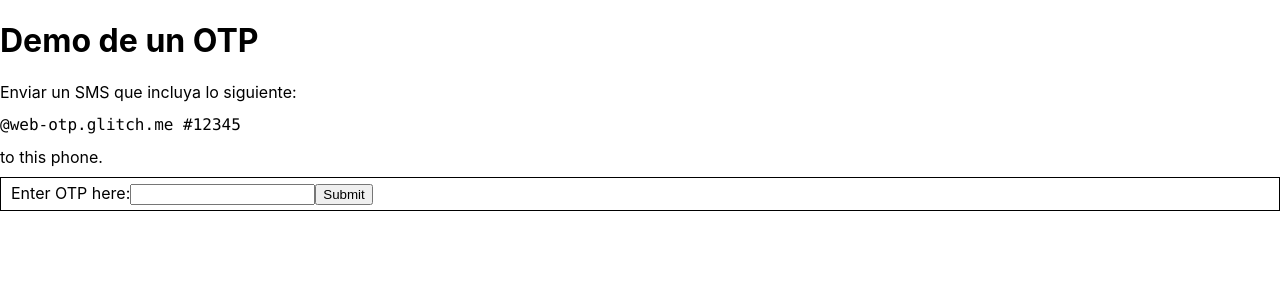
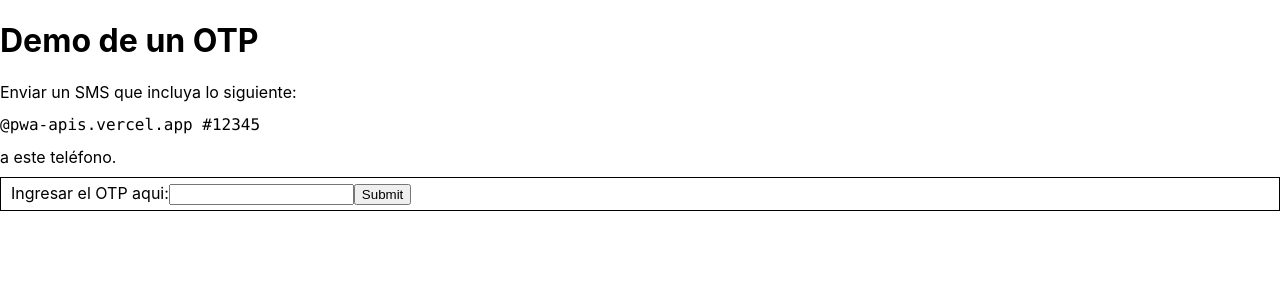
Before and after one commit to chicus12/pwa-apis, a React (Create React App) app: page / in a window 1280 px wide. Shown: the top 300 px of the page. Built offline with nearby package versions, Linux system fonts and the light colour scheme.

Commit message:
se cambia algunos textos

```diff
--- a/src/SMS-receiver.js
+++ b/src/SMS-receiver.js
@@ -6,13 +6,12 @@ export default function SMSReceiver() {
       </h1>
       <div>
         Enviar un SMS que incluya lo siguiente:
-        <pre><code>@web-otp.glitch.me #12345</code></pre>
-        {' '}
-        to this phone.
+        <pre><code>@pwa-apis.vercel.app #12345</code></pre>
+        a este teléfono.
       </div>
       <div style={{ border: '1px solid', padding: '5px 10px', margin: '10px 0' }}>
         <form action="/post" method="post">
-          Enter OTP here:
+          Ingresar el OTP aqui:
           <input type="text" autoComplete="one-time-code" inputMode="numeric" name="one-time-code" />
           <input type="submit" value="Submit" />
         </form>
```
